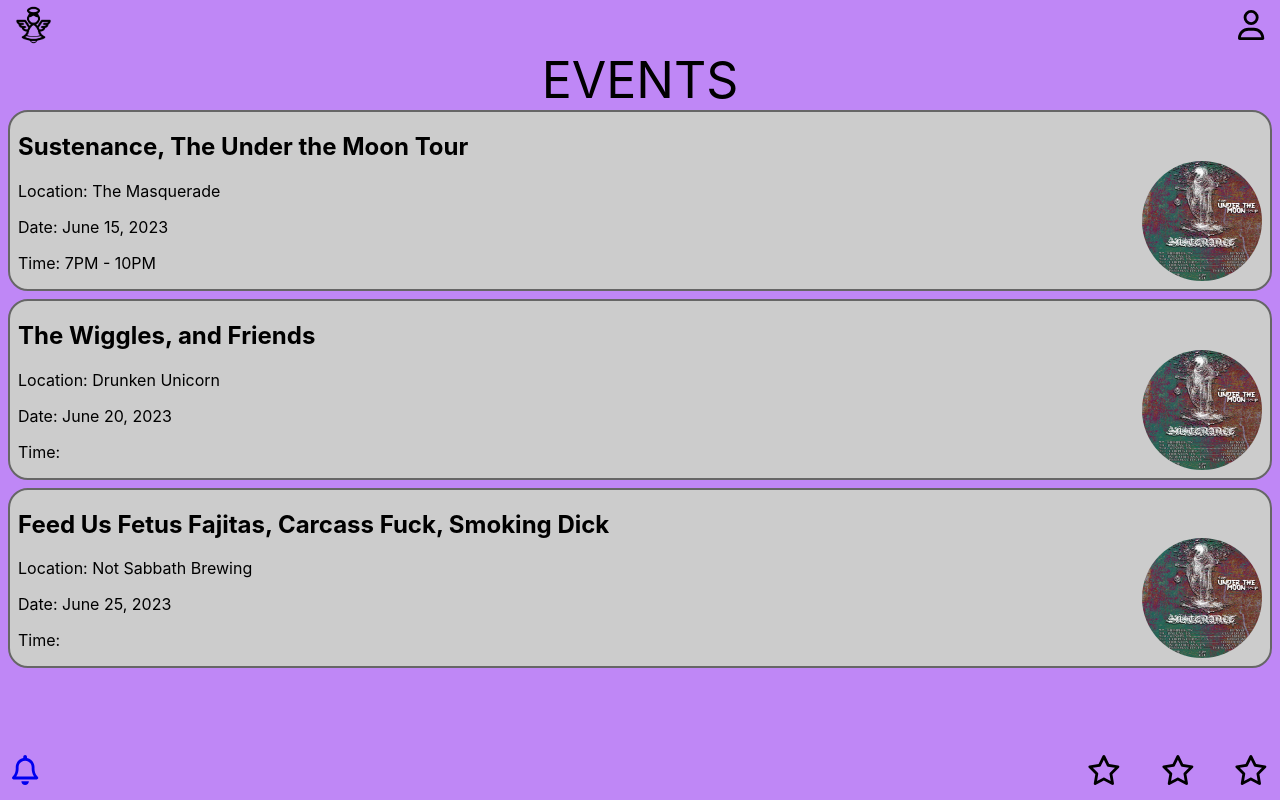
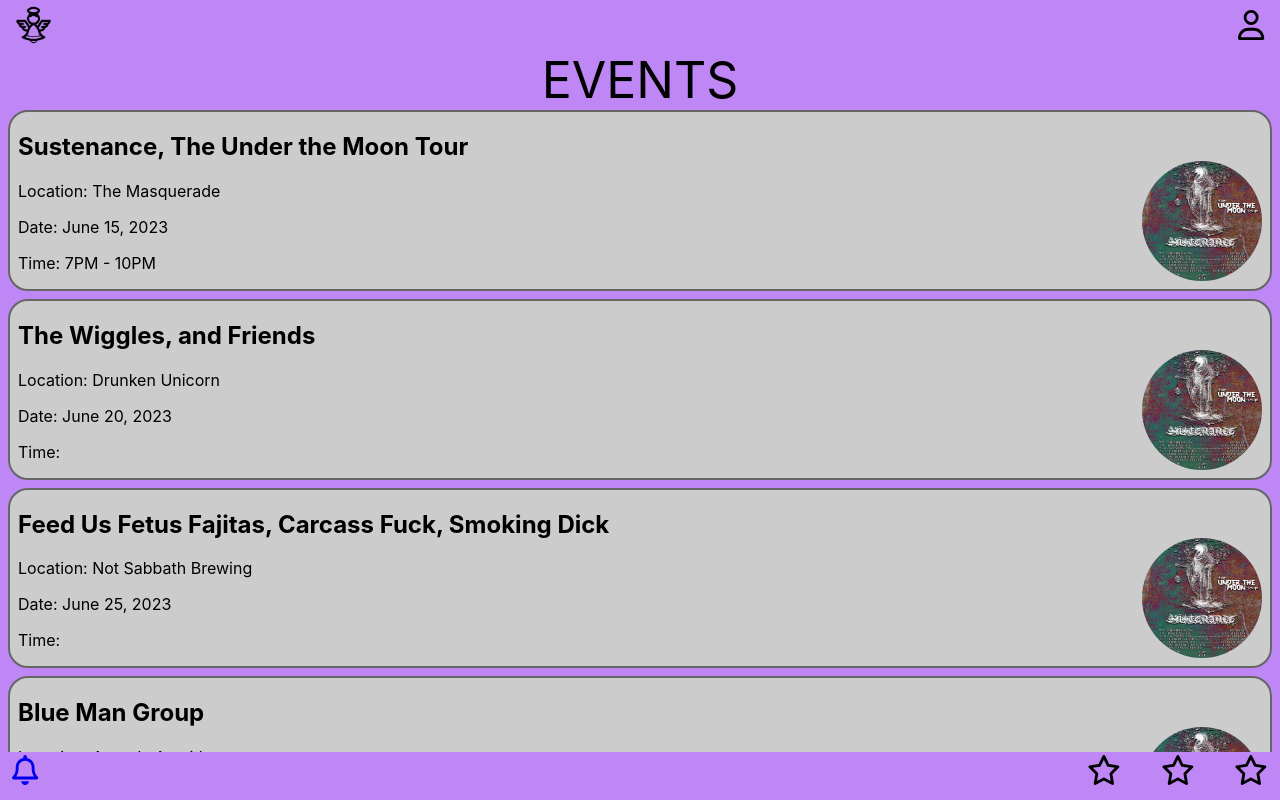
Before and after one commit to GuiltyDogg/angelchoir2, a React (Create React App) app: page /Events in a window 1280 px wide. Built offline with nearby package versions, Linux system fonts and the light colour scheme.

Commit message:
uncomment events

```diff
--- a/src/design/organisms/eventspage/index.js
+++ b/src/design/organisms/eventspage/index.js
@@ -22,18 +22,18 @@ function Events() {
       location: "Not Sabbath Brewing",
       date: "June 25, 2023",
     },
-    // {
-    //   id: 4,
-    //   title: "Blue Man Group",
-    //   location: "Aaron's Ampitheatre",
-    //   date: "June 29, 2023",
-    // },
-    // {
-    //   id: 5,
-    //   title: "Pathos",
-    //   location: "Swayze's",
-    //   date: "July 12, 2023",
-    // },
+    {
+      id: 4,
+      title: "Blue Man Group",
+      location: "Aaron's Ampitheatre",
+      date: "June 29, 2023",
+    },
+    {
+      id: 5,
+      title: "Pathos",
+      location: "Swayze's",
+      date: "July 12, 2023",
+    },
   ];
 
   return (
```
